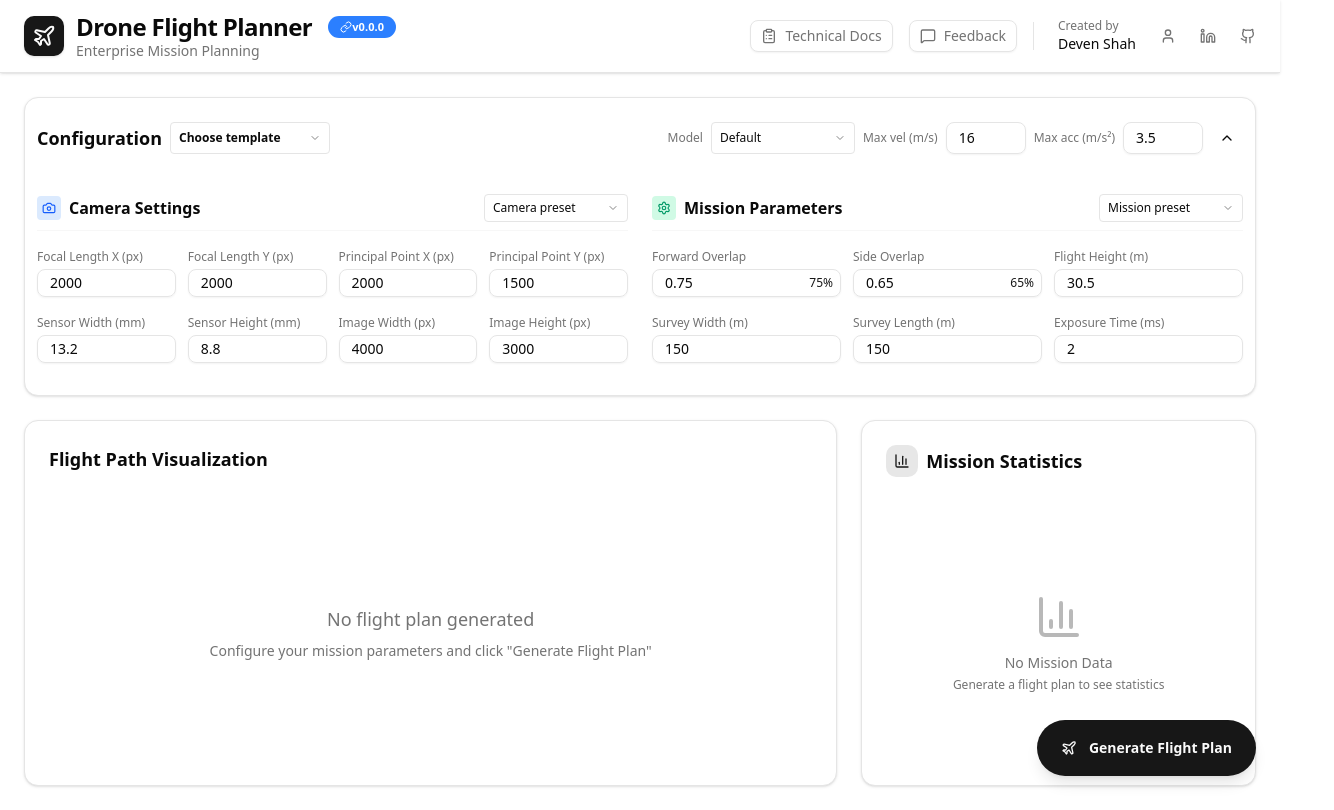
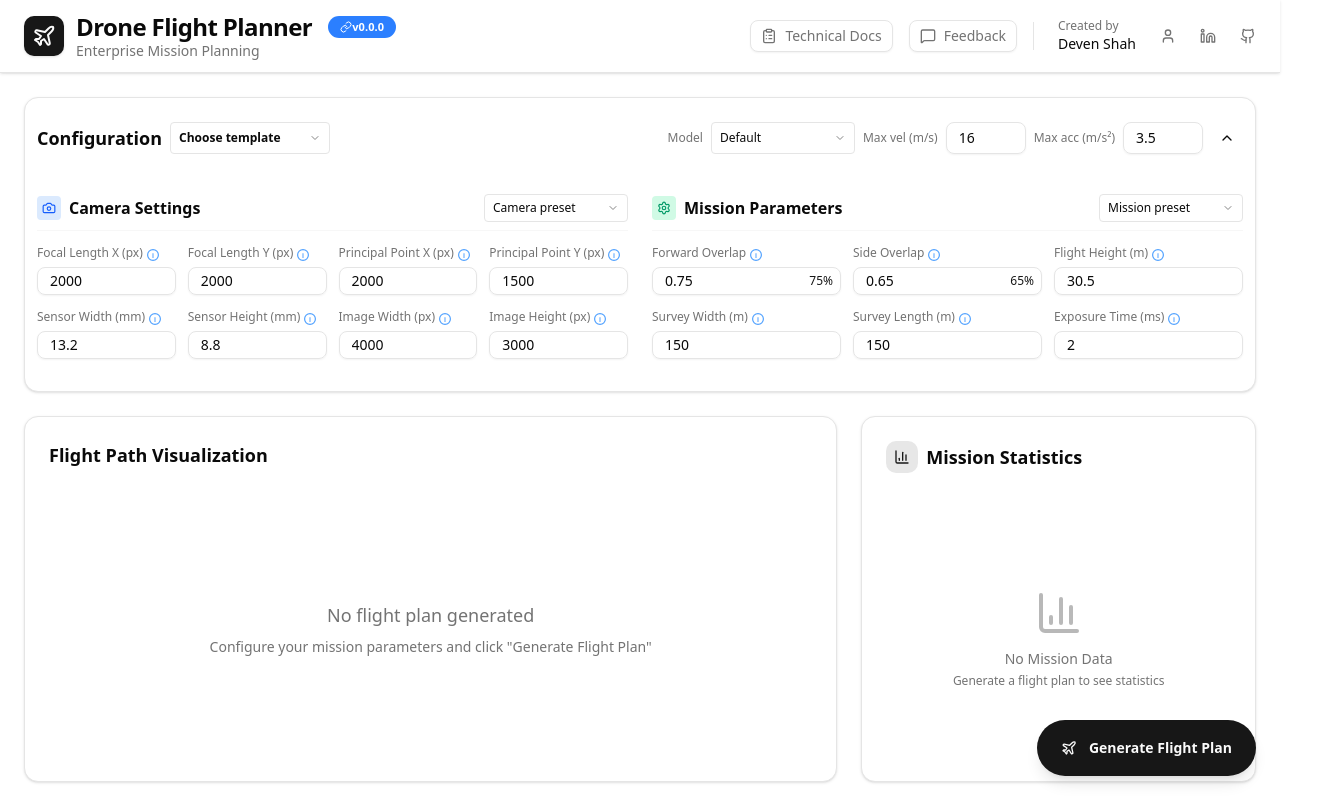
Before and after one commit to devenshah2018/drone-trajectory-interface, a Next.js app: page / in a window 1280 px wide. Shown: the whole page, 1334 px wide, since content can reach past the window. Built offline with nearby package versions, Linux system fonts and the light colour scheme.

Commit message:
Moved tooltip from appearing on hovering on label to hovering over an info icon next to the label.

```diff
--- a/components/horizontal-config.tsx
+++ b/components/horizontal-config.tsx
@@ -716,14 +716,17 @@ export const HorizontalConfig = forwardRef<HorizontalConfigRef, HorizontalConfig
                 <div className="grid grid-cols-2 sm:grid-cols-2 lg:grid-cols-4 gap-3">
                   {/* Row 1 - Focal Length & Principal Point */}
                   <div>
+                    <div className="flex items-center gap-1">
+                      <Label htmlFor="fx" className="text-muted-foreground mb-1 block text-xs">Focal Length X (px)</Label>
                       <Tooltip content="Focal length in X direction (pixels). Determines horizontal field of view and image scale.">
-                      <Label
-                        htmlFor="fx"
-                        className="text-muted-foreground mb-1 block cursor-pointer text-xs"
-                      >
-                        Focal Length X (px)
-                      </Label>
+                        <span className="inline-flex items-center cursor-pointer">
+                          <svg width="12" height="12" viewBox="0 0 20 20" fill="none" className="text-blue-400" aria-label="Info">
+                            <circle cx="10" cy="10" r="9" stroke="currentColor" strokeWidth="2" fill="white" />
+                            <text x="10" y="15" textAnchor="middle" fontSize="12" fill="currentColor" fontFamily="Arial" fontWeight="bold">i</text>
+                          </svg>
+                        </span>
                       </Tooltip>
+                    </div>
                     <Input
                       id="fx"
                       type="number"
@@ -733,14 +736,17 @@ export const HorizontalConfig = forwardRef<HorizontalConfigRef, HorizontalConfig
                     />
                   </div>
                   <div>
+                    <div className="flex items-center gap-1">
+                      <Label htmlFor="fy" className="text-muted-foreground mb-1 block text-xs">Focal Length Y (px)</Label>
                       <Tooltip content="Focal length in Y direction (pixels). Determines vertical field of view and image scale.">
-                      <Label
-                        htmlFor="fy"
-                        className="text-muted-foreground mb-1 block cursor-pointer text-xs"
-                      >
-                        Focal Length Y (px)
-                      </Label>
+                        <span className="inline-flex items-center cursor-pointer">
+                          <svg width="12" height="12" viewBox="0 0 20 20" fill="none" className="text-blue-400" aria-label="Info">
+                            <circle cx="10" cy="10" r="9" stroke="currentColor" strokeWidth="2" fill="white" />
+                            <text x="10" y="15" textAnchor="middle" fontSize="12" fill="currentColor" fontFamily="Arial" fontWeight="bold">i</text>
+                          </svg>
+                        </span>
                       </Tooltip>
+                    </div>
                     <Input
                       id="fy"
                       type="number"
@@ -750,14 +756,17 @@ export const HorizontalConfig = forwardRef<HorizontalConfigRef, HorizontalConfig
                     />
                   </div>
                   <div>
+                    <div className="flex items-center gap-1">
+                      <Label htmlFor="cx" className="text-muted-foreground mb-1 block text-xs">Principal Point X (px)</Label>
                       <Tooltip content="Principal point X coordinate (pixels). The X-coordinate of the optical center on the image sensor.">
-                      <Label
-                        htmlFor="cx"
-                        className="text-muted-foreground mb-1 block cursor-pointer text-xs"
-                      >
-                        Principal Point X (px)
-                      </Label>
+                        <span className="inline-flex items-center cursor-pointer">
+                          <svg width="12" height="12" viewBox="0 0 20 20" fill="none" className="text-blue-400" aria-label="Info">
+                            <circle cx="10" cy="10" r="9" stroke="currentColor" strokeWidth="2" fill="white" />
+                            <text x="10" y="15" textAnchor="middle" fontSize="12" fill="currentColor" fontFamily="Arial" fontWeight="bold">i</text>
+                          </svg>
+                        </span>
                       </Tooltip>
+                    </div>
                     <Input
                       id="cx"
                       type="number"
@@ -767,14 +776,17 @@ export const HorizontalConfig = forwardRef<HorizontalConfigRef, HorizontalConfig
                     />
                   </div>
                   <div>
+                    <div className="flex items-center gap-1">
+                      <Label htmlFor="cy" className="text-muted-foreground mb-1 block text-xs">Principal Point Y (px)</Label>
                       <Tooltip content="Principal point Y coordinate (pixels). The Y-coordinate of the optical center on the image sensor.">
-                      <Label
-                        htmlFor="cy"
-                        className="text-muted-foreground mb-1 block cursor-pointer text-xs"
-                      >
-                        Principal Point Y (px)
-                      </Label>
+                        <span className="inline-flex items-center cursor-pointer">
+                          <svg width="12" height="12" viewBox="0 0 20 20" fill="none" className="text-blue-400" aria-label="Info">
+                            <circle cx="10" cy="10" r="9" stroke="currentColor" strokeWidth="2" fill="white" />
+                            <text x="10" y="15" textAnchor="middle" fontSize="12" fill="currentColor" fontFamily="Arial" fontWeight="bold">i</text>
+                          </svg>
+                        </span>
                       </Tooltip>
+                    </div>
                     <Input
                       id="cy"
                       type="number"
@@ -786,14 +798,17 @@ export const HorizontalConfig = forwardRef<HorizontalConfigRef, HorizontalConfig
 
                   {/* Row 2 - Sensor & Image Size */}
                   <div>
+                    <div className="flex items-center gap-1">
+                      <Label htmlFor="sensor_x" className="text-muted-foreground mb-1 block text-xs">Sensor Width (mm)</Label>
                       <Tooltip content="Physical width of the camera sensor in millimeters. Used to calculate ground sampling distance.">
-                      <Label
-                        htmlFor="sensor_x"
-                        className="text-muted-foreground mb-1 block cursor-pointer text-xs"
-                      >
-                        Sensor Width (mm)
-                      </Label>
+                        <span className="inline-flex items-center cursor-pointer">
+                          <svg width="12" height="12" viewBox="0 0 20 20" fill="none" className="text-blue-400" aria-label="Info">
+                            <circle cx="10" cy="10" r="9" stroke="currentColor" strokeWidth="2" fill="white" />
+                            <text x="10" y="15" textAnchor="middle" fontSize="12" fill="currentColor" fontFamily="Arial" fontWeight="bold">i</text>
+                          </svg>
+                        </span>
                       </Tooltip>
+                    </div>
                     <Input
                       id="sensor_x"
                       type="number"
@@ -806,14 +821,17 @@ export const HorizontalConfig = forwardRef<HorizontalConfigRef, HorizontalConfig
                     />
                   </div>
                   <div>
+                    <div className="flex items-center gap-1">
+                      <Label htmlFor="sensor_y" className="text-muted-foreground mb-1 block text-xs">Sensor Height (mm)</Label>
                       <Tooltip content="Physical height of the camera sensor in millimeters. Used to calculate ground sampling distance.">
-                      <Label
-                        htmlFor="sensor_y"
-                        className="text-muted-foreground mb-1 block cursor-pointer text-xs"
-                      >
-                        Sensor Height (mm)
-                      </Label>
+                        <span className="inline-flex items-center cursor-pointer">
+                          <svg width="12" height="12" viewBox="0 0 20 20" fill="none" className="text-blue-400" aria-label="Info">
+                            <circle cx="10" cy="10" r="9" stroke="currentColor" strokeWidth="2" fill="white" />
+                            <text x="10" y="15" textAnchor="middle" fontSize="12" fill="currentColor" fontFamily="Arial" fontWeight="bold">i</text>
+                          </svg>
+                        </span>
                       </Tooltip>
+                    </div>
                     <Input
                       id="sensor_y"
                       type="number"
@@ -826,14 +844,17 @@ export const HorizontalConfig = forwardRef<HorizontalConfigRef, HorizontalConfig
                     />
                   </div>
                   <div>
+                    <div className="flex items-center gap-1">
+                      <Label htmlFor="image_x" className="text-muted-foreground mb-1 block text-xs">Image Width (px)</Label>
                       <Tooltip content="Image width in pixels. The horizontal resolution of captured images.">
-                      <Label
-                        htmlFor="image_x"
-                        className="text-muted-foreground mb-1 block cursor-pointer text-xs"
-                      >
-                        Image Width (px)
-                      </Label>
+                        <span className="inline-flex items-center cursor-pointer">
+                          <svg width="12" height="12" viewBox="0 0 20 20" fill="none" className="text-blue-400" aria-label="Info">
+                            <circle cx="10" cy="10" r="9" stroke="currentColor" strokeWidth="2" fill="white" />
+                            <text x="10" y="15" textAnchor="middle" fontSize="12" fill="currentColor" fontFamily="Arial" fontWeight="bold">i</text>
+                          </svg>
+                        </span>
                       </Tooltip>
+                    </div>
                     <Input
                       id="image_x"
                       type="number"
@@ -843,14 +864,17 @@ export const HorizontalConfig = forwardRef<HorizontalConfigRef, HorizontalConfig
                     />
                   </div>
                   <div>
+                    <div className="flex items-center gap-1">
+                      <Label htmlFor="image_y" className="text-muted-foreground mb-1 block text-xs">Image Height (px)</Label>
                       <Tooltip content="Image height in pixels. The vertical resolution of captured images.">
-                      <Label
-                        htmlFor="image_y"
-                        className="text-muted-foreground mb-1 block cursor-pointer text-xs"
-                      >
-                        Image Height (px)
-                      </Label>
+                        <span className="inline-flex items-center cursor-pointer">
+                          <svg width="12" height="12" viewBox="0 0 20 20" fill="none" className="text-blue-400" aria-label="Info">
+                            <circle cx="10" cy="10" r="9" stroke="currentColor" strokeWidth="2" fill="white" />
+                            <text x="10" y="15" textAnchor="middle" fontSize="12" fill="currentColor" fontFamily="Arial" fontWeight="bold">i</text>
+                          </svg>
+                        </span>
                       </Tooltip>
+                    </div>
                     <Input
                       id="image_y"
                       type="number"
@@ -866,7 +890,7 @@ export const HorizontalConfig = forwardRef<HorizontalConfigRef, HorizontalConfig
               <div>
                 <div className="border-border/30 mb-3 flex items-center justify-between gap-2 border-b pb-2">
                   <div className="flex items-center gap-2">
-                    <div className="flex h-6 w-6 items-center justify-center rounded bg-emerald-100 dark:bg-emerald-900/30">
+                    <div className  ="flex h-6 w-6 items-center justify-center rounded bg-emerald-100 dark:bg-emerald-900/30">
                       <Settings className="h-3.5 w-3.5 text-emerald-600 dark:text-emerald-400" />
                     </div>
                     <h3 className="text-md text-foreground font-semibold">Mission Parameters</h3>
@@ -897,14 +921,17 @@ export const HorizontalConfig = forwardRef<HorizontalConfigRef, HorizontalConfig
                 <div className="grid grid-cols-2 sm:grid-cols-2 md:grid-cols-3 gap-3">
                   {/* Row 1 - Overlap & Height */}
                   <div>
+                    <div className="flex items-center gap-1">
+                      <Label htmlFor="overlap" className="text-muted-foreground mb-1 block text-xs">Forward Overlap</Label>
                       <Tooltip content="Forward overlap percentage between consecutive images in flight direction. Higher values ensure better reconstruction quality but increase flight time.">
-                      <Label
-                        htmlFor="overlap"
-                        className="text-muted-foreground mb-1 block cursor-pointer text-xs"
-                      >
-                        Forward Overlap
-                      </Label>
+                        <span className="inline-flex items-center cursor-pointer">
+                          <svg width="12" height="12" viewBox="0 0 20 20" fill="none" className="text-blue-400" aria-label="Info">
+                            <circle cx="10" cy="10" r="9" stroke="currentColor" strokeWidth="2" fill="white" />
+                            <text x="10" y="15" textAnchor="middle" fontSize="12" fill="currentColor" fontFamily="Arial" fontWeight="bold">i</text>
+                          </svg>
+                        </span>
                       </Tooltip>
+                    </div>
                     <div className="relative">
                       <Input
                         id="overlap"
@@ -924,14 +951,17 @@ export const HorizontalConfig = forwardRef<HorizontalConfigRef, HorizontalConfig
                     </div>
                   </div>
                   <div>
+                    <div className="flex items-center gap-1">
+                      <Label htmlFor="sidelap" className="text-muted-foreground mb-1 block text-xs">Side Overlap</Label>
                       <Tooltip content="Side overlap percentage between adjacent flight lines. Higher values ensure better coverage but increase flight time and data processing.">
-                      <Label
-                        htmlFor="sidelap"
-                        className="text-muted-foreground mb-1 block cursor-pointer text-xs"
-                      >
-                        Side Overlap
-                      </Label>
+                        <span className="inline-flex items-center cursor-pointer">
+                          <svg width="12" height="12" viewBox="0 0 20 20" fill="none" className="text-blue-400" aria-label="Info">
+                            <circle cx="10" cy="10" r="9" stroke="currentColor" strokeWidth="2" fill="white" />
+                            <text x="10" y="15" textAnchor="middle" fontSize="12" fill="currentColor" fontFamily="Arial" fontWeight="bold">i</text>
+                          </svg>
+                        </span>
                       </Tooltip>
+                    </div>
                     <div className="relative">
                       <Input
                         id="sidelap"
@@ -951,14 +981,17 @@ export const HorizontalConfig = forwardRef<HorizontalConfigRef, HorizontalConfig
                     </div>
                   </div>
                   <div>
+                    <div className="flex items-center gap-1">
+                      <Label htmlFor="height" className="text-muted-foreground mb-1 block text-xs">Flight Height (m)</Label>
                       <Tooltip content="Flight altitude above ground level in meters. Higher altitudes cover more area per image but reduce ground sampling distance.">
-                      <Label
-                        htmlFor="height"
-                        className="text-muted-foreground mb-1 block cursor-pointer text-xs"
-                      >
-                        Flight Height (m)
-                      </Label>
+                        <span className="inline-flex items-center cursor-pointer">
+                          <svg width="12" height="12" viewBox="0 0 20 20" fill="none" className="text-blue-400" aria-label="Info">
+                            <circle cx="10" cy="10" r="9" stroke="currentColor" strokeWidth="2" fill="white" />
+                            <text x="10" y="15" textAnchor="middle" fontSize="12" fill="currentColor" fontFamily="Arial" fontWeight="bold">i</text>
+                          </svg>
+                        </span>
                       </Tooltip>
+                    </div>
                     <Input
                       id="height"
                       type="number"
@@ -971,14 +1004,17 @@ export const HorizontalConfig = forwardRef<HorizontalConfigRef, HorizontalConfig
 
                   {/* Row 2 - Survey Area & Exposure */}
                   <div>
+                    <div className="flex items-center gap-1">
+                      <Label htmlFor="scan_x" className="text-muted-foreground mb-1 block text-xs">Survey Width (m)</Label>
                       <Tooltip content="Width of the survey area in meters. Defines the east-west extent of the mapping mission.">
-                      <Label
-                        htmlFor="scan_x"
-                        className="text-muted-foreground mb-1 block cursor-pointer text-xs"
-                      >
-                        Survey Width (m)
-                      </Label>
+                        <span className="inline-flex items-center cursor-pointer">
+                          <svg width="12" height="12" viewBox="0 0 20 20" fill="none" className="text-blue-400" aria-label="Info">
+                            <circle cx="10" cy="10" r="9" stroke="currentColor" strokeWidth="2" fill="white" />
+                            <text x="10" y="15" textAnchor="middle" fontSize="12" fill="currentColor" fontFamily="Arial" fontWeight="bold">i</text>
+                          </svg>
+                        </span>
                       </Tooltip>
+                    </div>
                     <Input
                       id="scan_x"
                       type="number"
@@ -990,14 +1026,17 @@ export const HorizontalConfig = forwardRef<HorizontalConfigRef, HorizontalConfig
                     />
                   </div>
                   <div>
+                    <div className="flex items-center gap-1">
+                      <Label htmlFor="scan_y" className="text-muted-foreground mb-1 block text-xs">Survey Length (m)</Label>
                       <Tooltip content="Length of the survey area in meters. Defines the north-south extent of the mapping mission.">
-                      <Label
-                        htmlFor="scan_y"
-                        className="text-muted-foreground mb-1 block cursor-pointer text-xs"
-                      >
-                        Survey Length (m)
-                      </Label>
+                        <span className="inline-flex items-center cursor-pointer">
+                          <svg width="12" height="12" viewBox="0 0 20 20" fill="none" className="text-blue-400" aria-label="Info">
+                            <circle cx="10" cy="10" r="9" stroke="currentColor" strokeWidth="2" fill="white" />
+                            <text x="10" y="15" textAnchor="middle" fontSize="12" fill="currentColor" fontFamily="Arial" fontWeight="bold">i</text>
+                          </svg>
+                        </span>
                       </Tooltip>
+                    </div>
                     <Input
                       id="scan_y"
                       type="number"
@@ -1009,14 +1048,17 @@ export const HorizontalConfig = forwardRef<HorizontalConfigRef, HorizontalConfig
                     />
                   </div>
                   <div>
+                    <div className="flex items-center gap-1">
+                      <Label htmlFor="exposure" className="text-muted-foreground mb-1 block text-xs">Exposure Time (ms)</Label>
                       <Tooltip content="Camera shutter exposure time in milliseconds. Shorter times reduce motion blur but require more light. Typical range: 1-5ms.">
-                      <Label
-                        htmlFor="exposure"
-                        className="text-muted-foreground mb-1 block cursor-pointer text-xs"
-                      >
-                        Exposure Time (ms)
-                      </Label>
+                        <span className="inline-flex items-center cursor-pointer">
+                          <svg width="12" height="12" viewBox="0 0 20 20" fill="none" className="text-blue-400" aria-label="Info">
+                            <circle cx="10" cy="10" r="9" stroke="currentColor" strokeWidth="2" fill="white" />
+                            <text x="10" y="15" textAnchor="middle" fontSize="12" fill="currentColor" fontFamily="Arial" fontWeight="bold">i</text>
+                          </svg>
+                        </span>
                       </Tooltip>
+                    </div>
                     <Input
                       id="exposure"
                       type="number"
```
Lines whose indentation alone changed are shown as unchanged.
